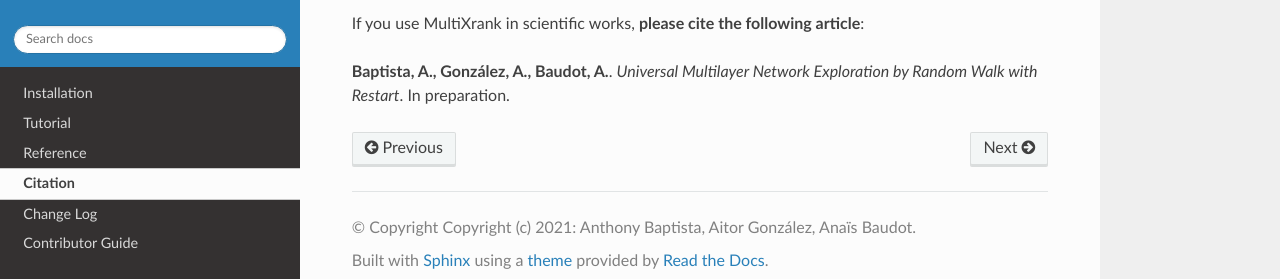
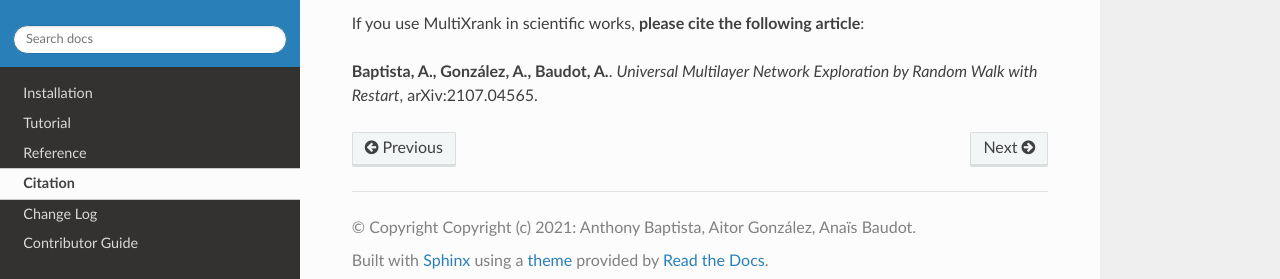
Before and after one commit to anthbapt/multixrank, a Sphinx documentation site: the page built from doc/content/cite.rst, in a window 1280 px wide. Shown: the part 148-427 px from the top of the page. Built offline with Sphinx 7.4.7 and the Read the Docs theme 2.0.0, drawn with Linux system fonts in a browser that asks for light colours.

Commit message:
update doc

```diff
--- a/README.rst
+++ b/README.rst
@@ -16,7 +16,7 @@ MultiXrank is a Python package for the exploration of heterogeneous multilayer n
 If you use MultiXrank in scientific works, **please cite the following article**:
 
 **Baptista, A., González, A., Baudot, A.**.
-`Universal Multilayer Network Exploration by Random Walk with Restart`. In preparation.
+`Universal Multilayer Network Exploration by Random Walk with Restart`, arXiv:2107.04565.
 
 Commands for a quick installation:
 
--- a/doc/content/cite.rst
+++ b/doc/content/cite.rst
@@ -4,4 +4,4 @@ Citation
 If you use MultiXrank in scientific works, **please cite the following article**:
 
 **Baptista, A., González, A., Baudot, A.**.
-`Universal Multilayer Network Exploration by Random Walk with Restart`. In preparation.
+`Universal Multilayer Network Exploration by Random Walk with Restart`, arXiv:2107.04565.
```
Also changed, not shown: 5 other files.
